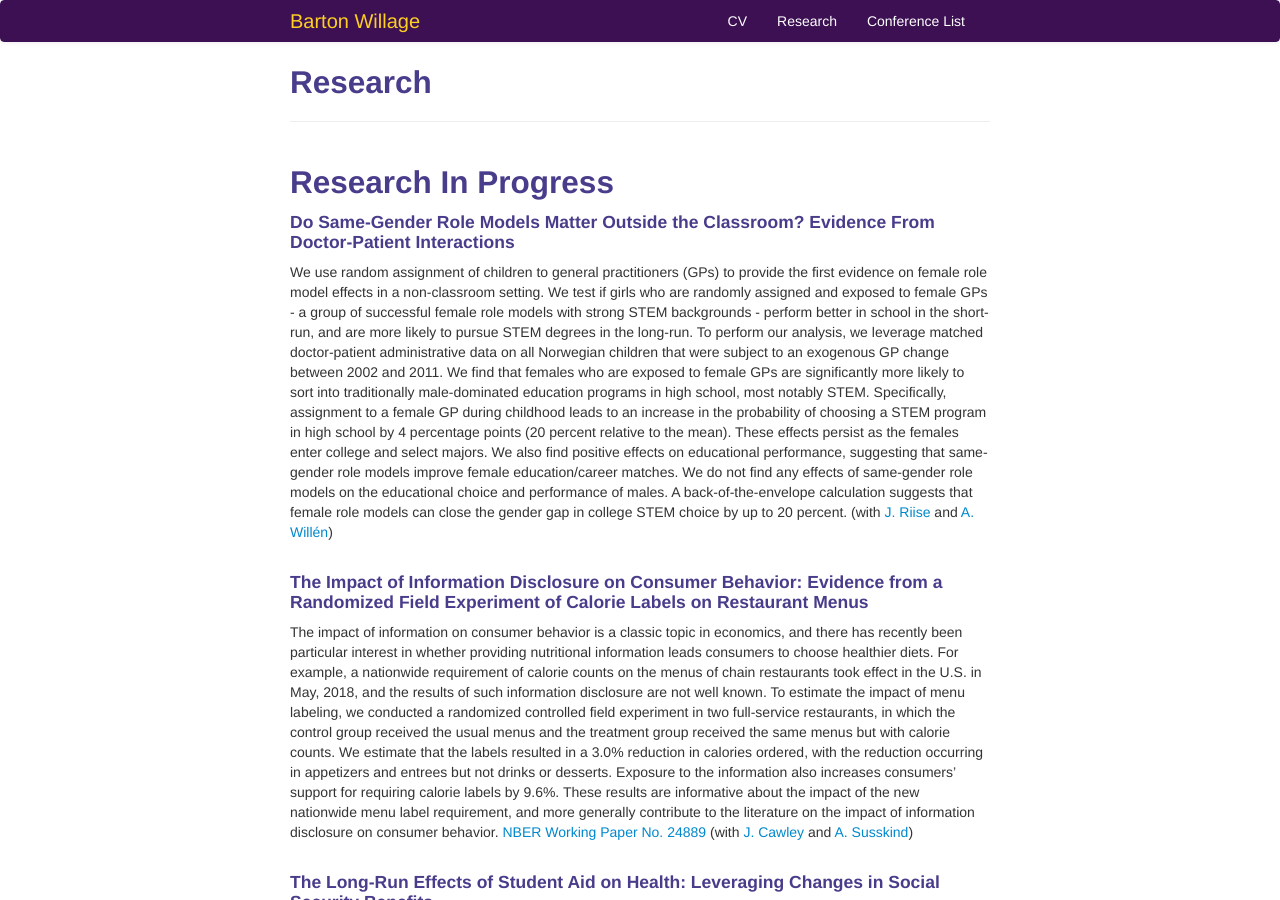
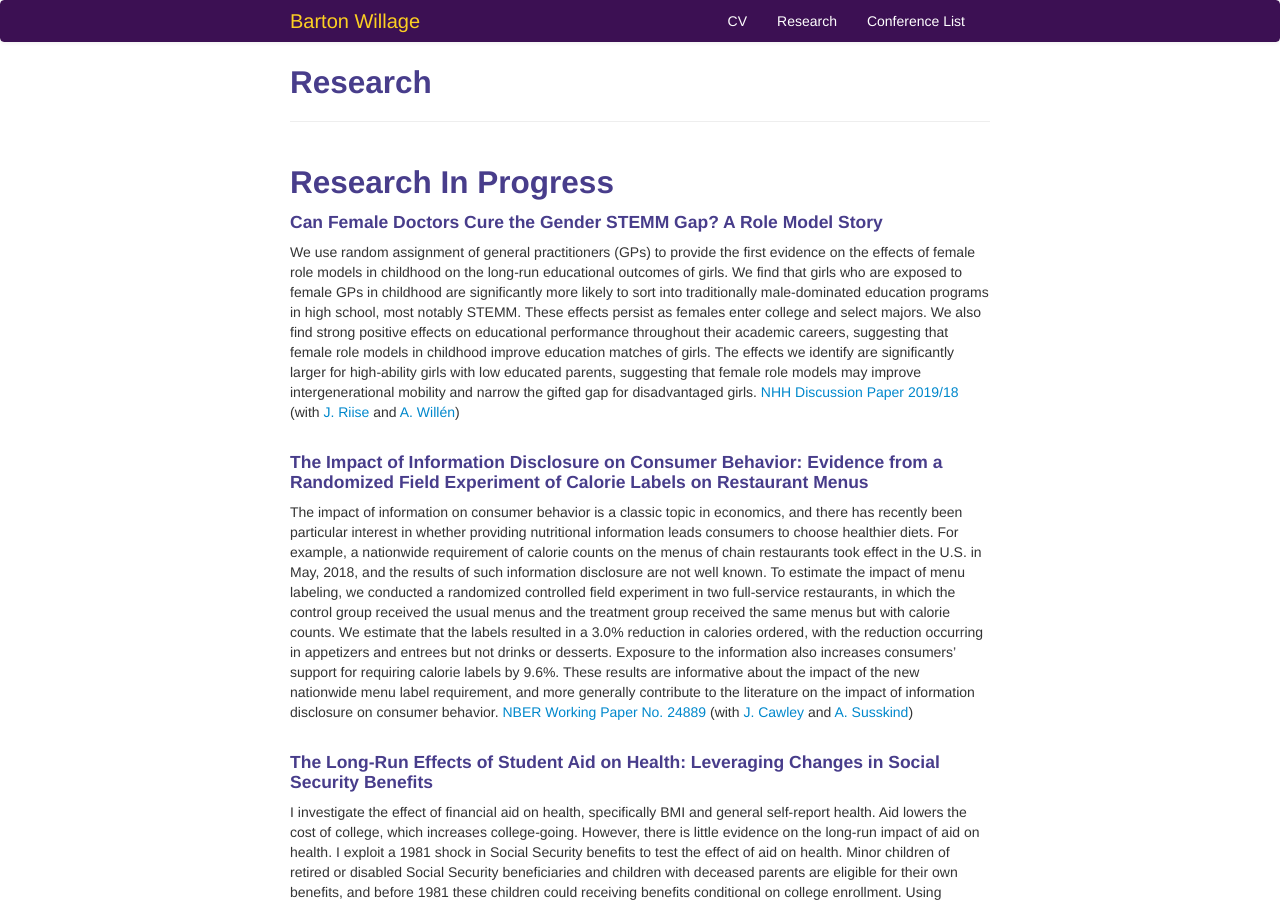
Before and after one commit to bjwillage/bjwillage.github.io, a Jekyll site: the page built from pages/research.md, in a window 1280 px wide and 900 px high. Built offline with Jekyll 4.4.1, drawn with Linux system fonts in a browser that asks for light colours.

Commit message:
Update research.md

```diff
--- a/pages/research.md
+++ b/pages/research.md
@@ -7,8 +7,8 @@ description: Barton Willage's research
 
 ## Research In Progress
 
-#### Do Same-Gender Role Models Matter Outside the Classroom? Evidence From Doctor-Patient Interactions
-We use random assignment of children to general practitioners (GPs) to provide the first evidence on female role model effects in a non-classroom setting. We test if girls who are randomly assigned and exposed to female GPs - a group of successful female role models with strong STEM backgrounds - perform better in school in the short-run, and are more likely to pursue STEM degrees in the long-run. To perform our analysis, we leverage matched doctor-patient administrative data on all Norwegian children that were subject to an exogenous GP change between 2002 and 2011. We find that females who are exposed to female GPs are significantly more likely to sort into traditionally male-dominated education programs in high school, most notably STEM. Specifically, assignment to a female GP during childhood leads to an increase in the probability of choosing a STEM program in high school by 4 percentage points (20 percent relative to the mean). These effects persist as the females enter college and select majors. We also find positive effects on educational performance, suggesting that same-gender role models improve female education/career matches. We do not find any effects of same-gender role models on the educational choice and performance of males. A back-of-the-envelope calculation suggests that female role models can close the gender gap in college STEM choice by up to 20 percent.
+#### Can Female Doctors Cure the Gender STEMM Gap? A Role Model Story
+We use random assignment of general practitioners (GPs) to provide the first evidence on the effects of female role models in childhood on the long-run educational outcomes of girls. We find that girls who are exposed to female GPs in childhood are significantly more likely to sort into traditionally male-dominated education programs in high school, most notably STEMM. These effects persist as females enter college and select majors. We also find strong positive effects on educational performance throughout their academic careers, suggesting that female role models in childhood improve education matches of girls. The effects we identify are significantly larger for high-ability girls with low educated parents, suggesting that female role models may improve intergenerational mobility and narrow the gifted gap for disadvantaged girls. <a href="https://openaccess.nhh.no/nhh-xmlui/bitstream/handle/11250/2621215/DP%2018.pdf?sequence=1&isAllowed=yba">NHH Discussion Paper 2019/18 </a>
 (with [J. Riise](https://sites.google.com/site/julieriisecv/) and [A. Willén](https://www.alexanderwillen.com/))<br><br>
 
 #### The Impact of Information Disclosure on Consumer Behavior: Evidence from a Randomized Field Experiment of Calorie Labels on Restaurant Menus
```
